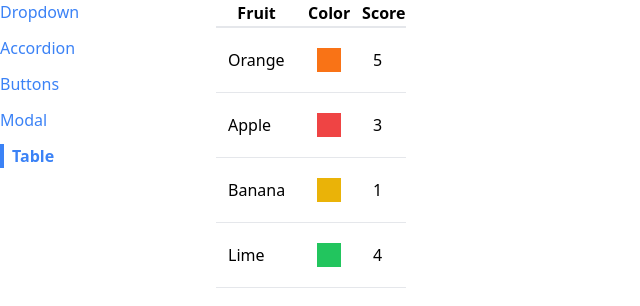
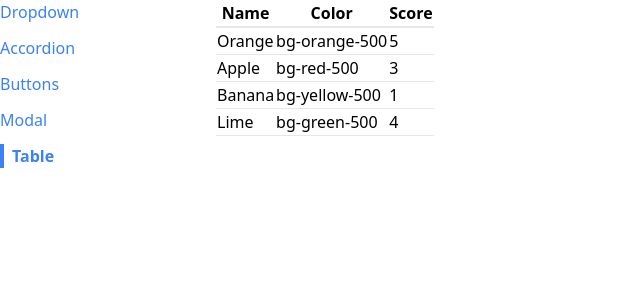
Before and after one commit to ToniRajamaki/Modern-react-udemy, a React (Create React App) app in the folder comps/: page /table in a window 1280 px wide. Shown: the top 306 px of the page, without its empty margins (0-640 px from the left). Built offline with nearby package versions, Linux system fonts and the light colour scheme.

Commit message:
made table more reusable

```diff
--- a/comps/src/components/Table.js
+++ b/comps/src/components/Table.js
@@ -1,14 +1,16 @@
-import React from 'react'
+function Table({ data, config }) {
+  const renderedHeaders = config.map((column) => {
+    return <th key={column.label}>{column.label}</th>
+  })
 
-function Table({ data }) {
   const renderedRows = data.map((fruit) => {
+    const renderedCells = config.map((column) => {
+      return <td key={column.label}>{column.render(fruit)}</td>
+    })
+
     return (
       <tr className='border-b' key={fruit.name}>
-        <td className='p-3'>{fruit.name}</td>
-        <td className='p-3'>
-          <div className={`p-3 m-2 ${fruit.color}`}></div>
-        </td>
-        <td className='p-3'>{fruit.score}</td>
+        {renderedCells}
       </tr>
     )
   })
@@ -16,11 +18,7 @@
   return (
     <table className='table-auto border-spacing-2'>
       <thead>
-        <tr className='border-b-2'>
-          <th>Fruit</th>
-          <th>Color</th>
-          <th>Score</th>
-        </tr>
+        <tr className='border-b-2'>{renderedHeaders}</tr>
       </thead>
       <tbody>{renderedRows}</tbody>
     </table>
--- a/comps/src/pages/TablePage.js
+++ b/comps/src/pages/TablePage.js
@@ -8,9 +8,15 @@
     { name: 'Lime', color: 'bg-green-500', score: 4 },
   ]
 
+  const config = [
+    { label: 'Name', render: (fruit) => fruit.name },
+    { label: 'Color', render: (fruit) => fruit.color },
+    { label: 'Score', render: (fruit) => fruit.score },
+  ]
+
   return (
     <div>
-      <Table data={data} />
+      <Table data={data} config={config} />
     </div>
   )
 }
```
